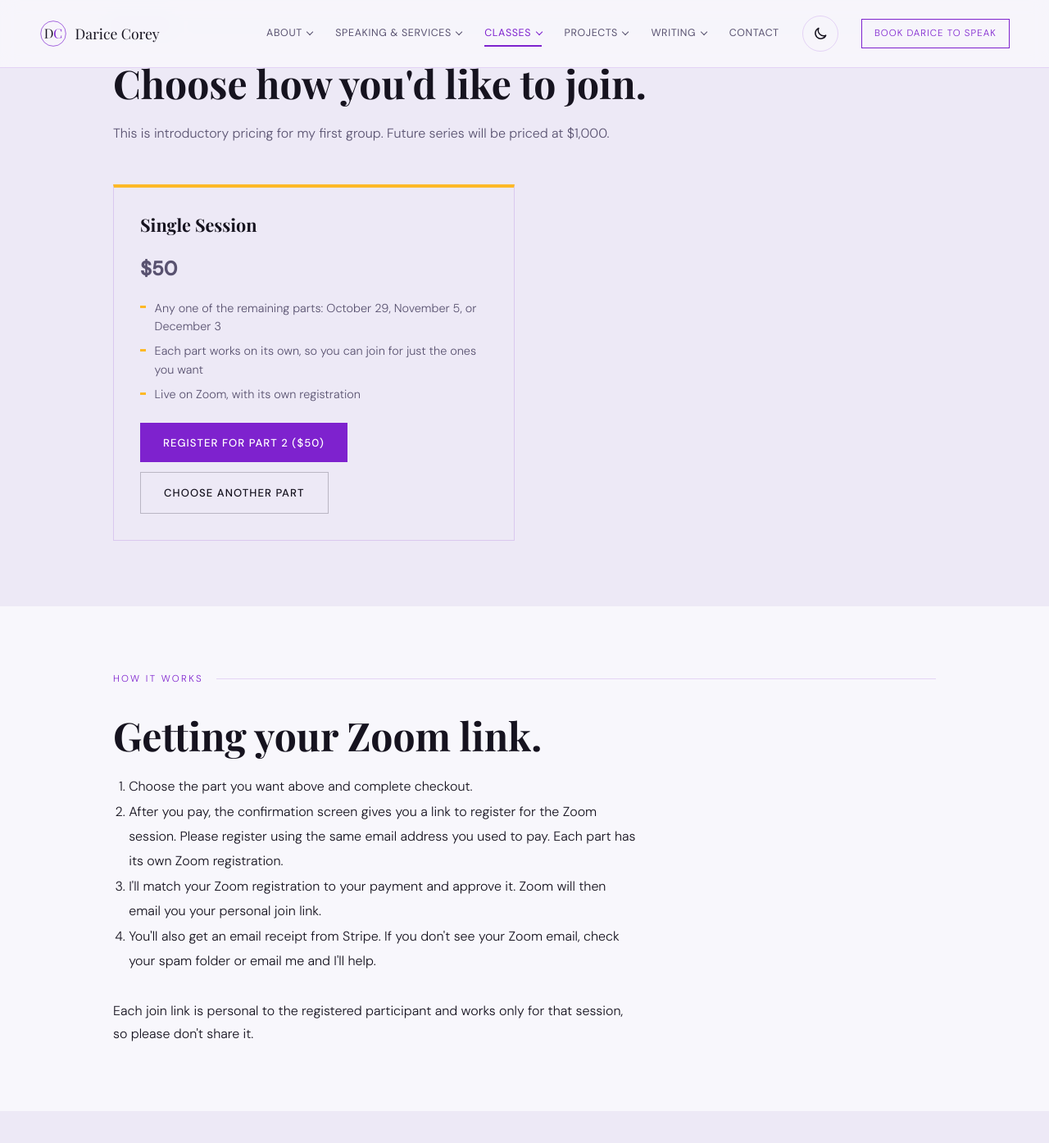
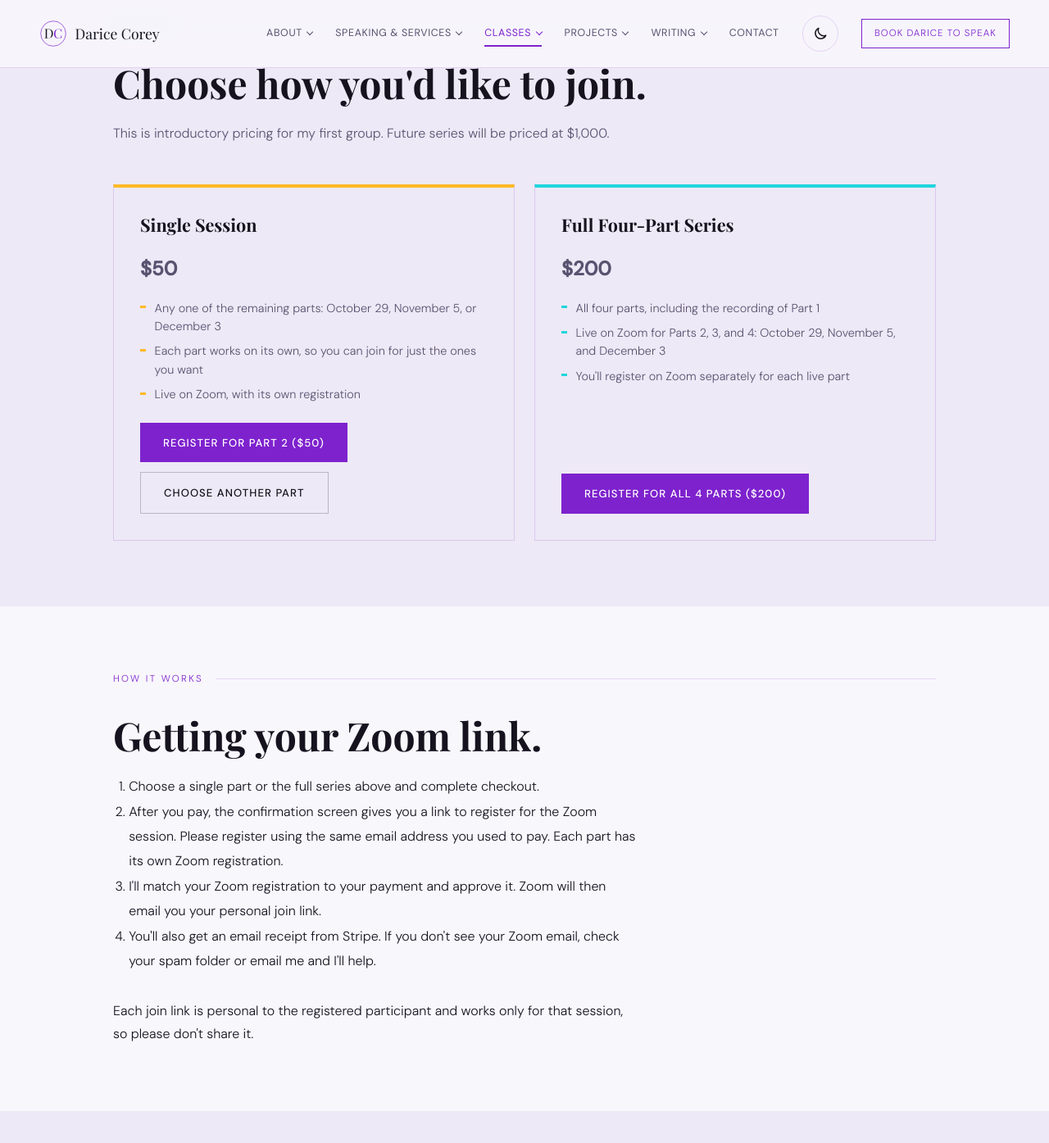
Before and after one commit to dcoreyrasm/dcoreyrasm.github.io, a Jekyll site: the page built from ai-for-beginners.html, in a window 1280 px wide and 1400 px high, scrolled down 4283 px. Shown: the top 1395 px of the window at 82% size. Built offline with Jekyll 4.4.1, drawn with Linux system fonts in a browser that asks for light colours; some web fonts are replaced.

Commit message:
Bring back the four-part series, now including the Part 1 recording
Co-Authored-By: Claude Opus 5.5 <noreply@anthropic.com>
Claude-Session: https://claude.ai/code/session_01CVTrh3xqG5RQK5WN8V6MV3

```diff
--- a/ai-for-beginners.html
+++ b/ai-for-beginners.html
@@ -158,6 +158,18 @@
               <a href="#series-heading" class="btn-ghost">Choose Another Part</a>
             </div>
           </div>
+          <div class="service-card">
+            <h3>Full Four-Part Series</h3>
+            <p style="font-size:1.5rem;font-weight:600;margin:.5rem 0 1rem;">$200</p>
+            <ul>
+              <li>All four parts, including the recording of Part 1</li>
+              <li>Live on Zoom for Parts 2, 3, and 4: October 29, November 5, and December 3</li>
+              <li>You'll register on Zoom separately for each live part</li>
+            </ul>
+            <div class="card-actions">
+              <a href="https://buy.stripe.com/bJecN6aNp3Gz5iab5j6J202" class="btn-primary" target="_blank" rel="noopener">Register for All 4 Parts ($200)</a>
+            </div>
+          </div>
         </div>
         </div>
       </div>
@@ -168,7 +180,7 @@
         <p class="section-label">How It Works</p>
         <h2 class="section-heading" id="how-heading">Getting your Zoom link.</h2>
         <ol style="line-height:1.9;margin-bottom:2rem;padding-left:1.2rem;max-width:640px;">
-          <li>Choose the part you want above and complete checkout.</li>
+          <li>Choose a single part or the full series above and complete checkout.</li>
           <li>After you pay, the confirmation screen gives you a link to register for the Zoom session. Please register using the same email address you used to pay. Each part has its own Zoom registration.</li>
           <li>I'll match your Zoom registration to your payment and approve it. Zoom will then email you your personal join link.</li>
           <li>You'll also get an email receipt from Stripe. If you don't see your Zoom email, check your spam folder or email me and I'll help.</li>
```
